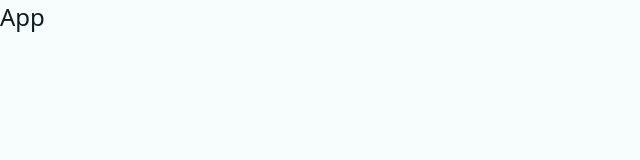
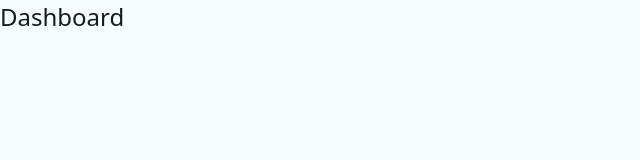
Before and after one commit to xDamneDx/ninja-react-home-budget, a React (Vite) app: page / in a window 1280 px wide. Shown: the top 160 px of the page, without its empty margins (0-640 px from the left). Built offline with nearby package versions, Linux system fonts and the light colour scheme.

Commit message:
routing basics & loaders

```diff
--- a/src/App.jsx
+++ b/src/App.jsx
@@ -1,5 +1,24 @@
+import { createBrowserRouter, RouterProvider } from "react-router-dom";
+
+// Routes:
+import Dashboard, { dashboardLoader } from "./pages/Dashboard";
+import Error from "./pages/Error";
+
+const router = createBrowserRouter([
+  {
+    path: "/",
+    element: <Dashboard />,
+    loader: dashboardLoader,
+    errorElement: <Error />,
+  },
+]);
+
 function App() {
-  return <div className="App">App</div>;
+  return (
+    <div className="App">
+      <RouterProvider router={router} />
+    </div>
+  );
 }
 
 export default App;
--- /dev/null
+++ b/src/helpers.js
@@ -0,0 +1,4 @@
+// Local Storage:
+export const fetchData = (key) => {
+  return JSON.parse(localStorage.getItem(key));
+};
--- /dev/null
+++ b/src/pages/Dashboard.jsx
@@ -0,0 +1,23 @@
+// React Router Dom Imports:
+import { useLoaderData } from "react-router-dom";
+
+// Helper Functions:
+import { fetchData } from "../helpers";
+
+// Loader:
+export function dashboardLoader() {
+  const userName = fetchData("username");
+
+  return { userName };
+}
+
+export default function Dashboard() {
+  const { userName } = useLoaderData();
+
+  return (
+    <div>
+      <h1>{userName}</h1>
+      Dashboard
+    </div>
+  );
+}
--- /dev/null
+++ b/src/pages/Error.jsx
@@ -0,0 +1,3 @@
+export default function Error() {
+  return <div>Error</div>;
+}
```
